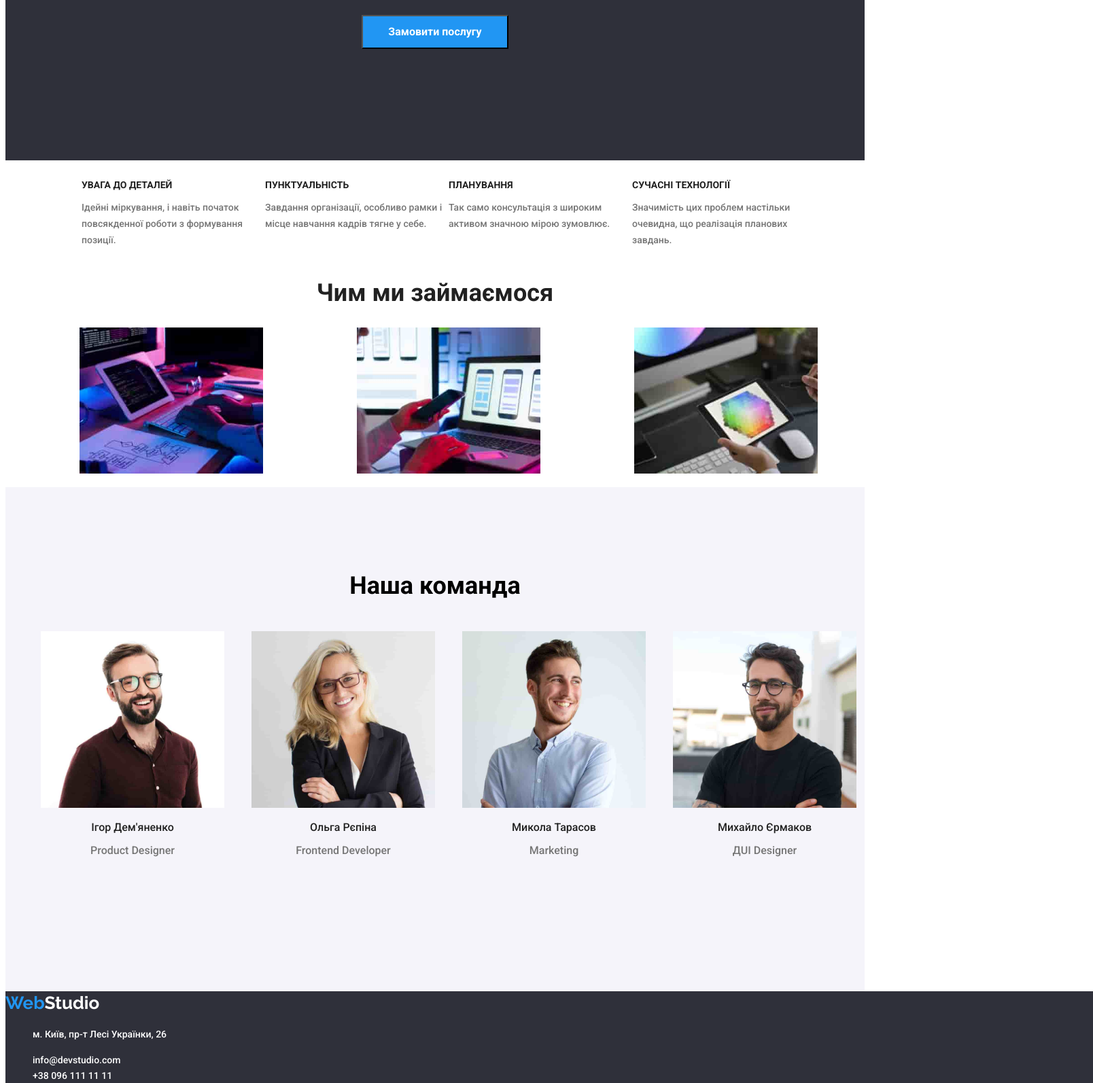
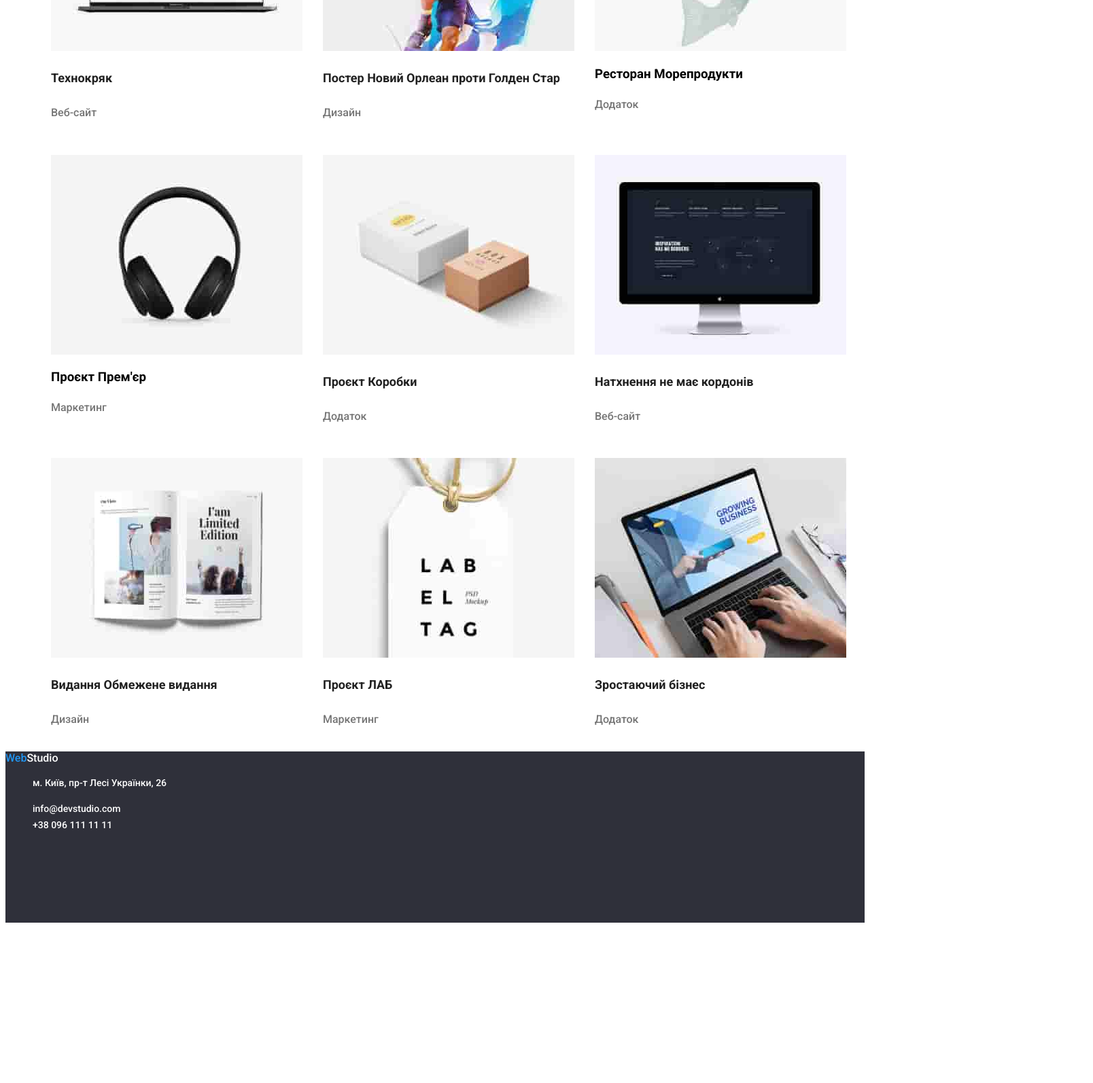
Before and after one commit to KalchIgor/goit-1, a plain HTML site: page portfo.html in a window 1280 px wide. Shown: the part 460-2054 px from the top of the page at 68% size, 1608 px wide, since content can reach past the window. After the commit the page ends 1826 px from the top, so only its background shows below. Drawn offline with Linux system fonts and the light colour scheme.

Commit message:
Update portfo.html

```diff
--- a/portfo.html
+++ b/portfo.html
@@ -13,142 +13,167 @@
       rel="stylesheet"
     />
   </head>
-  <body>
-    <header class="box">
+  <body >
+    <header class="box-w" >
+
       <a lang="en" href="#" class="logo"
         ><span class="logo-web">Web</span>Studio</a
       >
-      <nav class="port">
-        <ul class="box-r">
-          <li ><a href="./index.html" class="dio-a"> Студія </a></li>
-          <li ><a href="./portfo.html" class="dio-b"> Портфоліо </a></li>
-          <li ><a href="#" class="dio-c"> Контакти </a></li>
+      <nav>
+        <ul class="box-r" >
+          <li><a href="./index.html" class="kont-a" > Студія </a></li>
+          <li><a href="#" class="kont-b"> Портфоліо  </a></li>
+          <li><a href="#" class="kont-c"> Контакти </a></li>
         </ul>
       </nav>
 
+
       <ul class="box-t">
         <li>
-          <a href="mailto:info@devstudio.com" class="mail-a">info@devstudio.com</a>
+          <a  href="mailto:info@devstudio.com" class="kont-d"
+            >info@devstudio.com</a>
         </li>
         <li>
-          <a href="tel:info@devstudio.com" class="mail-b">+38 096 111 11 11</a>
+          <a  href="tel:info@devstudio.com" class="kont-i"
+            >+38 096 111 11 11</a
+          >
         </li>
       </ul>
     </header>
     <main>
-      <section class="hero">
-        <h1 class="hero-big">Ефективні рішення для вашого бізнесу</h1>
-        <button type="button" class="bot-x">Замовити послугу</button>
-      </section>
       <section>
-        <ul class="tehnology" >
-          <li >
-            <h2 class="det-a">УВАГА ДО ДЕТАЛЕЙ</h2>
-            <p class="det-b">
-              Ідейні міркування, і навіть початок повсякденної роботи з
-              формування позиції.
-            </p>
+        <h2 class="section">СЕКЦІЯ</h2>
+        <ul class="but-sek">
+          <li>
+            <button type="button" class="grey">Усі</button>
           </li>
           <li>
-            <h2 class="det-a">ПУНКТУАЛЬНІСТЬ</h2>
-            <p class="det-b">
-              Завдання організації, особливо рамки і місце навчання кадрів тягне
-              у себе.
-            </p>
+            <button type="button" class="grey">Веб-сайти</button>
           </li>
           <li>
-            <h2 class="det-a">ПЛАНУВАННЯ</h2>
-            <p class="det-b">
-              Так само консультація з широким активом значною мірою зумовлює.
-            </p>
+            <button type="button" class="grey">Додатки</button>
           </li>
           <li>
-            <h2 class="det-a">СУЧАСНІ ТЕХНОЛОГІЇ</h2>
-            <p class="det-b">
-              Значимість цих проблем настільки очевидна, що реалізація планових
-              завдань.
-            </p>
+            <button type="button" class="grey">Дизайн</button>
+          </li>
+          <li>
+            <button type="button" class="grey">Маркетинг</button>
           </li>
         </ul>
       </section>
-      <section>
-        <h2 class="sect">Чим ми займаємося</h2>
-        <ul class="foto">
-          <li>
-            <img src="./images/img2.jpg" alt=" Технологія " width="270" />
+      <h2 class="section-q">СЕКЦІЯ 2</h2>
+      <section class="texno-kr">
+        <ul class="street box">
+          <li class="div1">
+            <img
+              src="./images/Big.jpg"
+              alt="Технокряк"
+              width="370"
+              height="294"
+            />
+            <h3 class="prof-a">Технокряк</h3>
+            <p class="prom-a">Веб-сайт</p>
           </li>
-          <li>
-            <img src="./images/img1.jpg" alt=" Технологія " width="270" />
+          <li class="div2">
+            <img
+              src="./images/pat1.jpg"
+              alt="Постер New Orlean vs Golden Star"
+              width="370"
+              height="294"
+            />
+            <h3 class="prof-b">Постер Новий Орлеан проти Голден Стар</h3>
+            <p class="prom-b">Дизайн</p>
           </li>
-          <li>
-            <img src="./images/img3.jpg" alt=" Технологія " width="270" />
+
+          <li class="div3">
+            <img
+              src="./images/pat2.jpg"
+              width="370"
+              height="294"
+              alt="Ресторан Seafood"
+            />
+            <h3 class="prof-c">Ресторан Морепродукти</h3>
+            <p class="prom-c">Додаток</p>
+          </li>
+          <li class="div4">
+            <img
+              src="./images/pat4.jpg"
+              width="370"
+              height="294"
+              alt="Проєкт Prime"
+            />
+            <h3 class="prof-d">Проєкт Прем'єр</h3>
+            <p class="prom-d">Маркетинг</p>
+          </li>
+          <li class="div5">
+            <img
+              src="./images/pat5.jpg"
+              alt="Проєкт Boxes"
+              width="370"
+              height="294"
+            />
+            <h3 class="prof-i">Проєкт Коробки</h3>
+            <p class="prom-i">Додаток</p>
+          </li>
+          <li class="div6">
+            <img
+              src="./images/pat6.jpg"
+              alt="Inspiration has no Borders"
+              width="370"
+              height="294"
+            />
+            <h3 class="prof-j">Натхнення не має кордонів</h3>
+            <p class="prom-j">Веб-сайт</p>
+          </li>
+          <li class="div7">
+            <img
+              src="./images/pat7.jpg"
+              alt="Видання Limited Edition
+              "
+              width="370"
+              height="294"
+            />
+            <h3 class="prof-k">Видання Обмежене видання</h3>
+            <p class="prom-k">Дизайн</p>
+          </li>
+          <li class="div8">
+            <img
+              src="./images/pat8.jpg"
+              alt="Проєкт LAB"
+              width="370"
+              height="294"
+            />
+            <h3 class="prof-l">Проєкт ЛАБ</h3>
+            <p class="prom-l">Маркетинг</p>
+          </li>
+          <li class="div9">
+            <img
+              src="./images/pat9.jpg"
+              alt="Growing Business"
+              width="370"
+              height="294"
+            />
+            <h3 class="prof-m">Зростаючий бізнес</h3>
+            <p class="prom-m">Додаток</p>
           </li>
         </ul>
       </section>
-
-      <section class="comand">
-        <h2 class="bend">Наша команда</h2>
-        <div class="comone">
-          <ul class="frend">
-            <li>
-              <img
-                src="./images/igor.jpg"
-                alt=" Студія "
-                width="270"
-                height="260"
-              />
-              <h3 class="name">Ігор Дем'яненко</h3>
-              <p lang="en" class="name-pro">Product Designer</p>
-            </li>
-          </ul>
-          <ul>
-            <li>
-              <img
-                src="./images/olga.jpg"
-                alt=" Розробник інтерфейсу "
-                width="270"
-                height="260"
-              />
-              <h3 class="name">Ольга Рєпіна</h3>
-              <p lang="en" class="name-pro">Frontend Developer</p>
-            </li>
-          </ul>
-          <ul>
-            <li>
-              <img
-                src="./images/mykola.jpg"
-                alt=" Маркетінг "
-                width="270"
-                height="260"
-              />
-              <h3 class="name">Микола Тарасов</h3>
-              <p lang="en" class="name-pro">Marketing</p>
-            </li>
-          </ul>
-          <ul>
-            <li>
-              <img
-                src="./images/myhail.jpg"
-                alt=" Дизайнер "
-                width="270"
-                height="260"
-              />
-              <h3 class="name">Михайло Єрмаков</h3>
-              <p lang="en" class="name-pro">ДUI Designer</p>
-            </li>
-          </ul>
-        </div>
-      </section>
     </main>
-    <footer class="ten">
-      <a lang="en" href="#" class="logo lo-a"
-        ><span class="logo-web lo-b">Web</span>Studio</a>
-      <address>
+    <footer class="adress">
+      <a lang="en" href="#" class="logo-wite"
+        ><span class="logo-web">Web</span>Studio</a>
+      <address >
         <ul>
-          <li><p class="adr-a">м. Київ, пр-т Лесі Українки, 26</p></li>
-          <li><a href="mailto:info@devstudio.com" class="adr-b">info@devstudio.com</a></li>
+          <li><p class="info-a">м. Київ, пр-т Лесі Українки, 26</p></li>
           <li>
-            <a href="tel:info@devstudio.com" class="adr-c">+38 096 111 11 11</a>
+            <a class="info-b" href="mailto:info@devstudio.com"
+              >info@devstudio.com</a
+            >
+          </li>
+          <li>
+            <a class="info-c" href="tel:info@devstudio.com"
+              >+38 096 111 11 11</a
+            >
           </li>
         </ul>
       </address>
```
